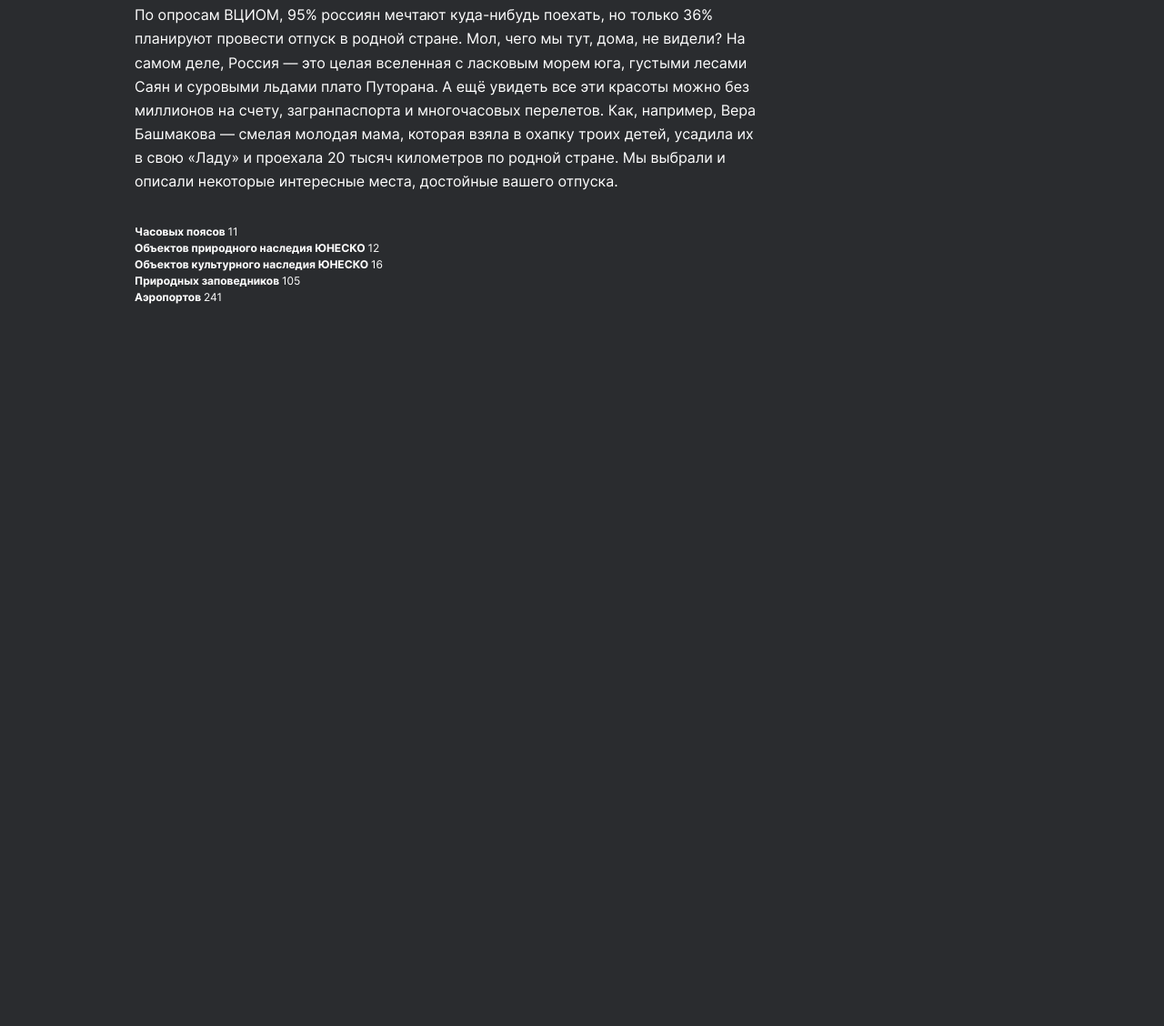
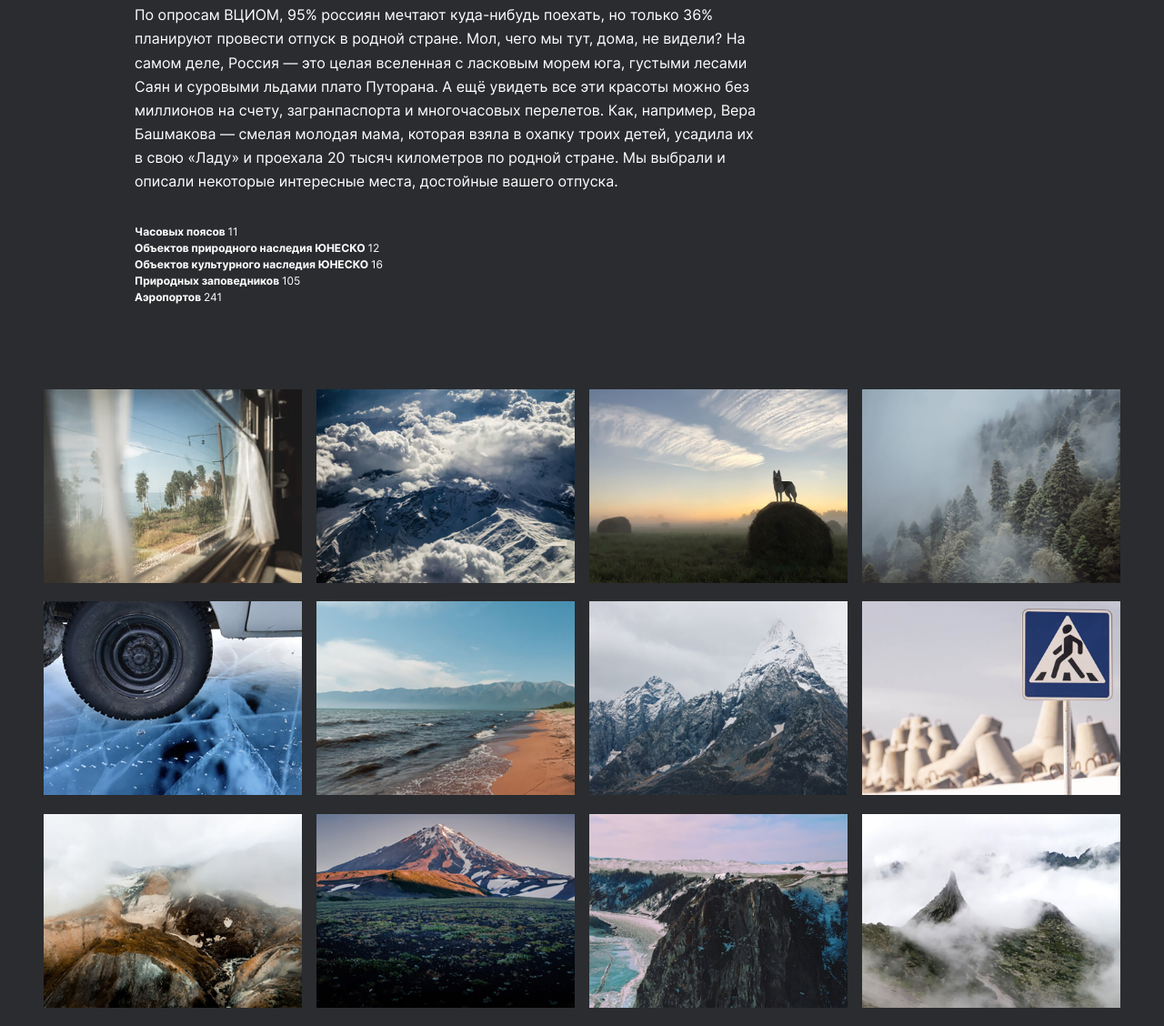
Before and after one commit to 000Ren000/russian-travel, a plain HTML site: page index.html in a window 1280 px wide. Shown: the part 1328-2456 px from the top of the page at 91% size. Before the commit the page ends 1664 px from the top, so only its background shows below. Drawn offline with Linux system fonts and the light colour scheme.

Commit message:
Добавил блок photo-grid

```diff
--- /dev/null
+++ b/blocks/photo-grid/__image/photo-grid__image.css
@@ -0,0 +1,18 @@
+.photo-grid__image {
+  height: 216px;
+}
+@media screen and (min-width: 768px) {
+.photo-grid__image {
+  height: 264px;
+}
+}
+@media screen and (min-width: 1024px) {
+.photo-grid__image {
+  height: 225px;
+}
+}
+@media screen and (min-width: 1280px) {
+.photo-grid__image {
+  height: 213px;
+}
+}
--- /dev/null
+++ b/blocks/photo-grid/__items/photo-grid__items.css
@@ -0,0 +1,31 @@
+.photo-grid__items {
+  list-style: none;
+  padding: 0;
+  margin-top: 60px;
+  display: grid;
+  justify-content: center;
+  grid-template-columns: repeat(auto-fill, 288px);
+  gap: 8px;
+}
+
+   @media screen and (min-width: 768px) {
+    .photo-grid__items {
+      grid-template-columns: repeat(auto-fill, 352px);
+      gap: 16px;
+      margin-top: 88px;
+    }
+   }
+   @media screen and (min-width: 1024px) {
+    .photo-grid__items {
+      grid-template-columns: repeat(auto-fill, 300px);
+      gap: 14px;
+      margin-top: 92px;
+    }
+   }
+   @media screen and (min-width: 1280px) {
+    .photo-grid__items {
+      grid-template-columns: repeat(auto-fill, 284px);
+      gap: 16px;
+    }
+   }
+}
--- /dev/null
+++ b/blocks/photo-grid/photo-grid.css
@@ -0,0 +1,7 @@
+.photo-grid {
+  margin: 0;
+  width: 100%;
+display: flex;
+flex-direction: column;
+justify-content: center;
+justify-items: center;
--- a/index.html
+++ b/index.html
@@ -56,5 +56,21 @@
         </li>
       </ul>
     </section>
+    <figure class="photo-grid">
+      <ul class="photo-grid__items">
+        <li class="photo-grid__item"><img src="./images/photo-grid-train.jpg" alt="Фотография окна с видом на железную дорогу" class="photo-grid__image"></li>
+        <li class="photo-grid__item"><img src="./images/photo-grid-atharva-tulsi.jpg" alt="Фотография гор покрытые снегом, вид с верху" class="photo-grid__image"></li>
+        <li class="photo-grid__item"><img src="./images/photo-grid-tuman.jpg" alt="Фотография собаки, стоящей на тюке сена, и вся поляна покрыта туманом " class="photo-grid__image"></li>
+        <li class="photo-grid__item"><img src="./images/photo-grid-sochi.jpg" alt="фотография хвойного леса в горах" class="photo-grid__image"></li>
+        <li class="photo-grid__item"><img src="./images/photo-grid-arisa.jpg" alt="Фотография Уазика на льду" class="photo-grid__image"></li>
+        <li class="photo-grid__item"><img src="./images/photo-grid-baikal.jpg" alt="Фотография озера байкал, сфотографирован пляж крупным планом" class="photo-grid__image"></li>
+        <li class="photo-grid__item"><img src="./images/photo-grid-elbrus.jpg" alt="фотография горы Эльбрус" class="photo-grid__image"></li>
+        <li class="photo-grid__item"><img src="./images/photo-grid-kondratiev.jpg" alt="Изоображение знака пешеходного перехода на светлом фоне " class="photo-grid__image"></li>
+        <li class="photo-grid__item"><img src="./images/photo-grid-kamchatka-1.jpg" alt="Фотография гор Камчатки" class="photo-grid__image"></li>
+        <li class="photo-grid__item"><img src="./images/photo-grid-kamchatka-2.jpg" alt="фотография горы Камчатки" class="photo-grid__image"></li>
+        <li class="photo-grid__item"><img src="./images/photo-grid-baikal-2.jpg" alt="фотография озера Байкал" class="photo-grid__image"></li>
+        <li class="photo-grid__item"><img src="./images/photo-grid-ergaki.jpg" alt="Фотография гор Ергаки" class="photo-grid__image"></li>
+      </ul>
+    </figure>
 </body>
 </html>
--- a/pages/index.css
+++ b/pages/index.css
@@ -28,7 +28,10 @@
     @import url(../blocks/intro/__text/intro__text.css);
     @import url(../blocks/intro/__title/intro__title.css);
 
-
+/* photo-grid */
+@import url(../blocks/photo-grid/photo-grid.css);
+  @import url(../blocks/photo-grid/__image/photo-grid__image.css);
+  @import url(../blocks/photo-grid/__items/photo-grid__items.css);
   .br {
   border: 1px solid red;
 }
```
Also changed, not shown: images/photo-grid-arisa.jpg (added), images/photo-grid-atharva-tulsi.jpg (added), images/photo-grid-baikal-2.jpg (added), images/photo-grid-baikal.jpg (added), images/photo-grid-elbrus.jpg (added), images/photo-grid-ergaki.jpg (added), images/photo-grid-kamchatka-1.jpg (added), images/photo-grid-kamchatka-2.jpg (added), images/photo-grid-kondratiev.jpg (added), images/photo-grid-sochi.jpg (added), images/photo-grid-train.jpg (added), images/photo-grid-tuman.jpg (added), 1 other file.
